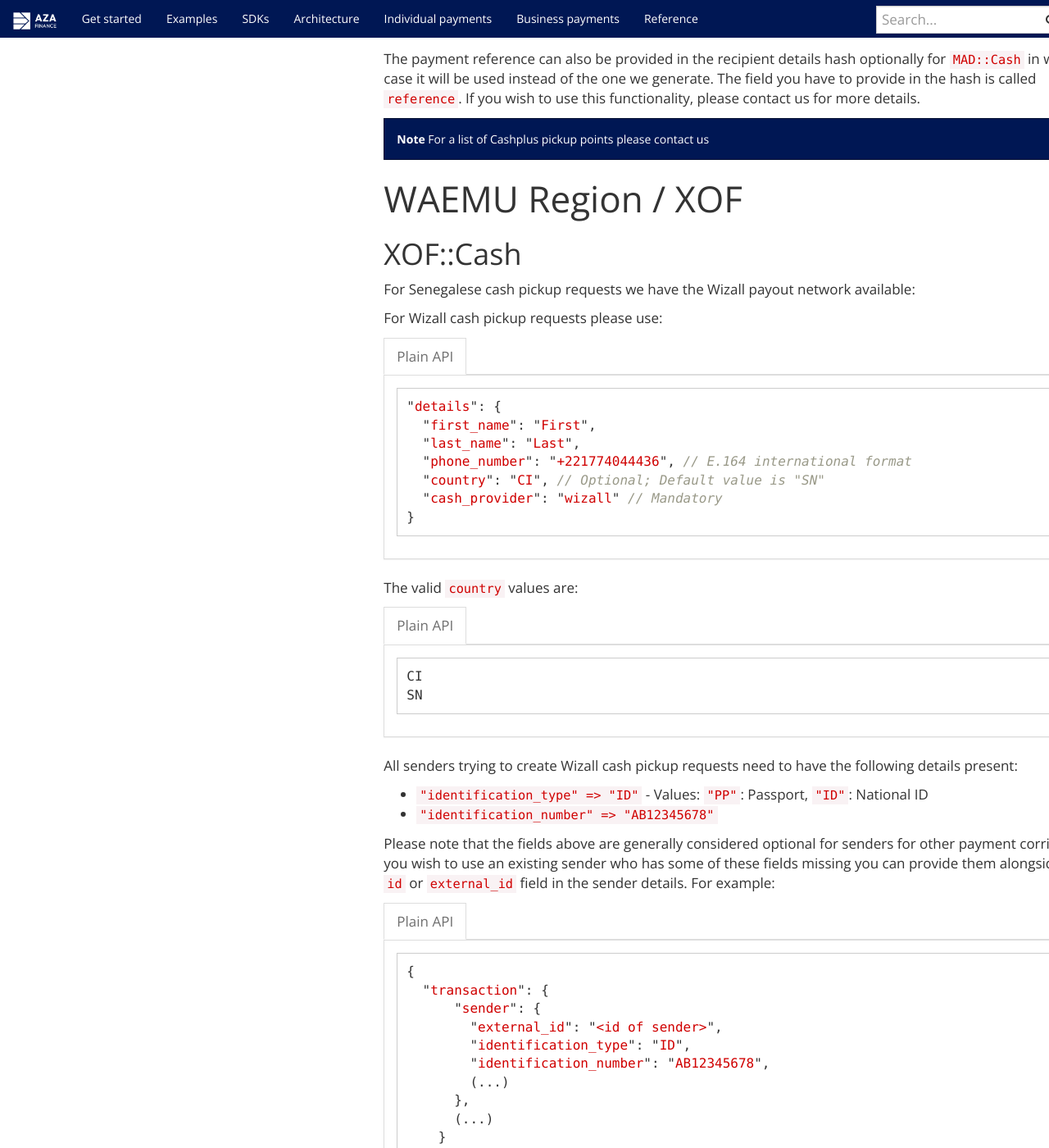
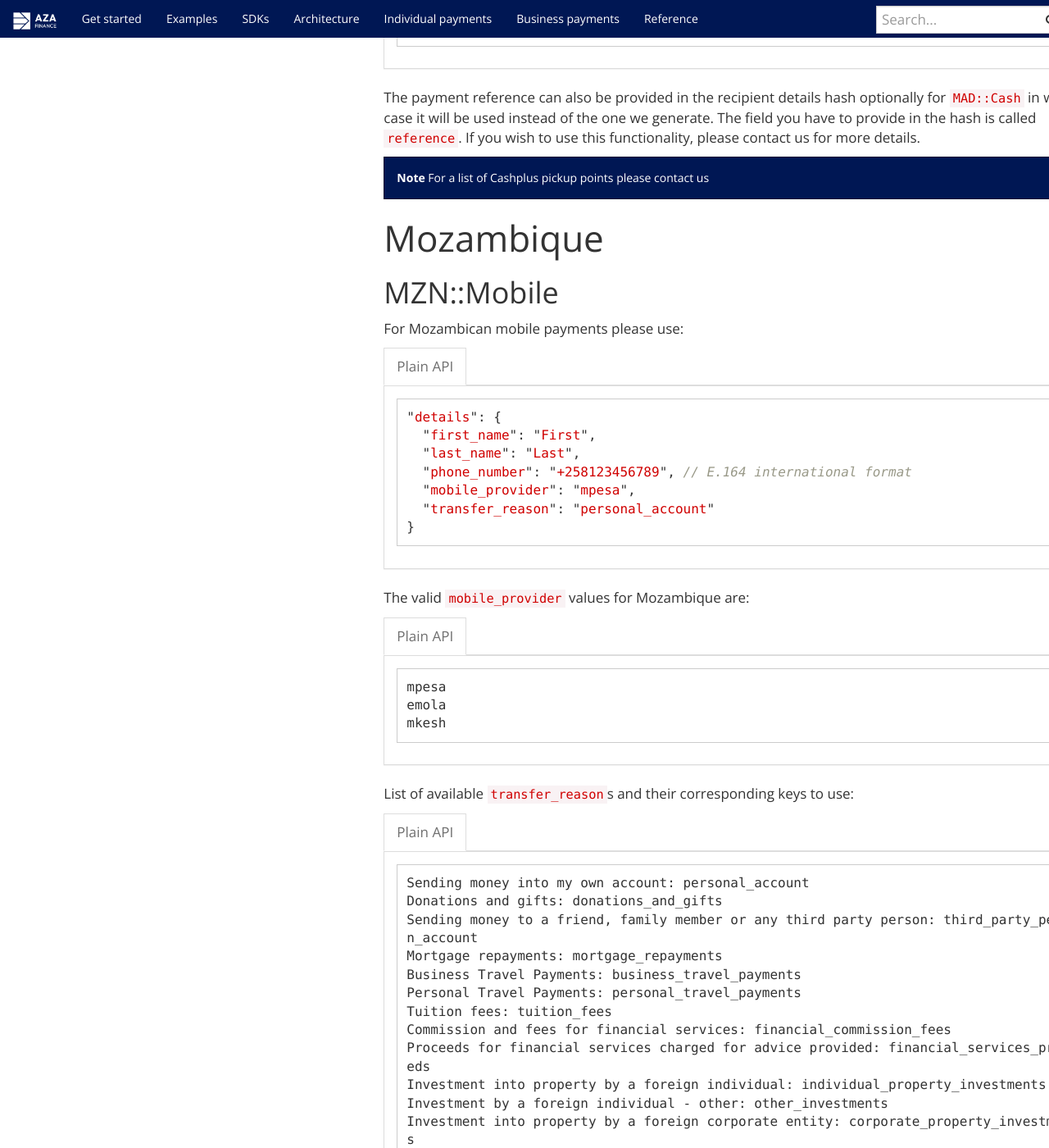
Before and after one commit to transferzero/api-documentation, a Jekyll site: the page built from _docs/individual-payments.md, in a window 1280 px wide and 1400 px high, scrolled down 13164 px. Shown: the whole window at 82% size. Built offline with Jekyll 4.4.1, drawn with Linux system fonts in a browser that asks for light colours; nearby versions of some CDN libraries; comment, search, counter and statistics services are not loaded; some of the changed text lies outside the part shown.

Commit message:
Add MZN::Mobile corridor documentation (#315)

````diff
--- a/_docs/individual-payments.md
+++ b/_docs/individual-payments.md
@@ -106,6 +106,10 @@
 **Note** For a list of Cashplus pickup points please contact us
 </div>
 
+# Mozambique
+
+{% include corridors/mzn-mobile.md %}
+
 # WAEMU Region / XOF
 
 ## XOF::Cash
--- /dev/null
+++ b/_includes/corridors/mzn-mobile.md
@@ -0,0 +1,31 @@
+## MZN::Mobile
+
+For Mozambican mobile payments please use:
+
+{% capture data-raw %}
+```javascript
+"details": {
+  "first_name": "First",
+  "last_name": "Last",
+  "phone_number": "+258123456789", // E.164 international format
+  "mobile_provider": "mpesa",
+  "transfer_reason": "personal_account"
+}
+```
+{% endcapture %}
+
+{% include language-tabbar.html prefix="mzn-mobile-details" raw=data-raw %}
+
+The valid `mobile_provider` values for Mozambique are:
+
+{% capture data-raw %}
+```
+mpesa
+emola
+mkesh
+```
+{% endcapture %}
+
+{% include language-tabbar.html prefix="mzn-mobile-providers" raw=data-raw %}
+
+{% include corridors/transfer_reasons.md %}
````
Also changed, not shown: _docs/changelog.md (+4 -0 lines), _docs/sandbox-testing.md (+17 -0 lines).
